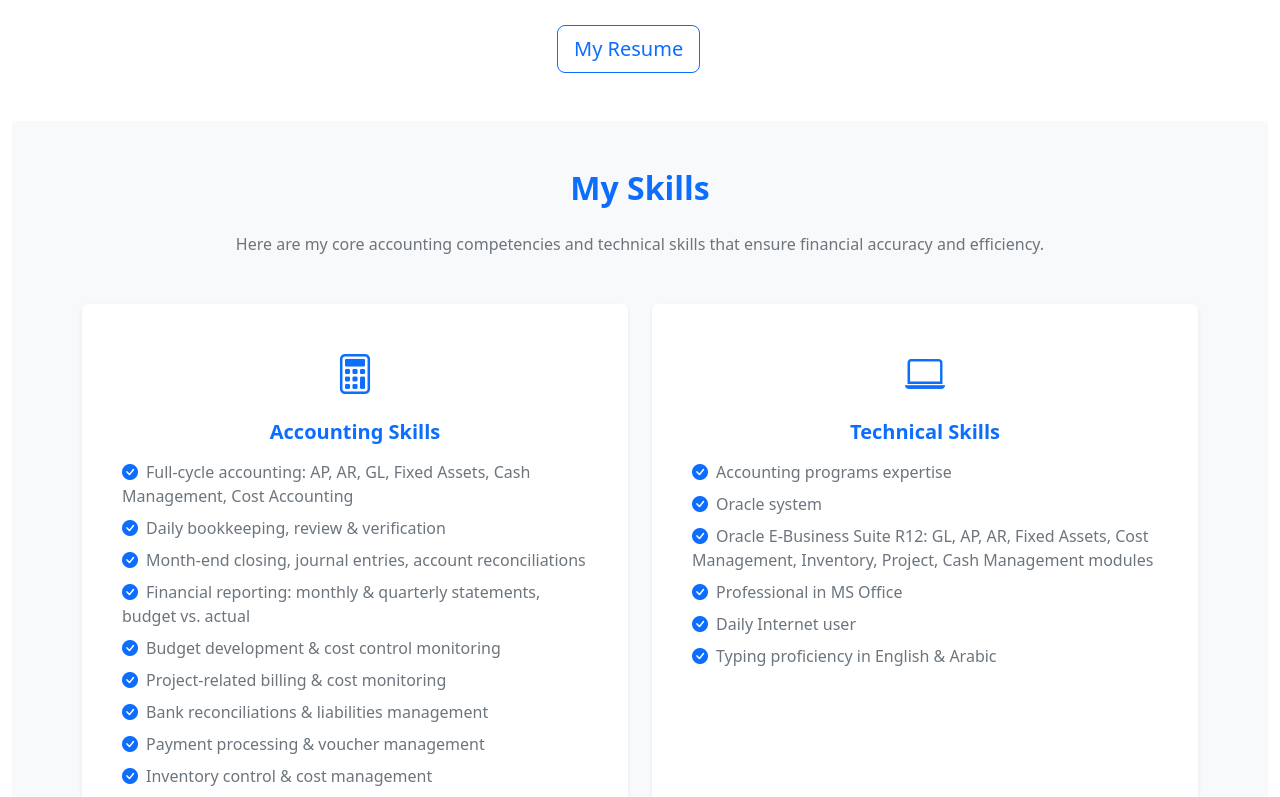
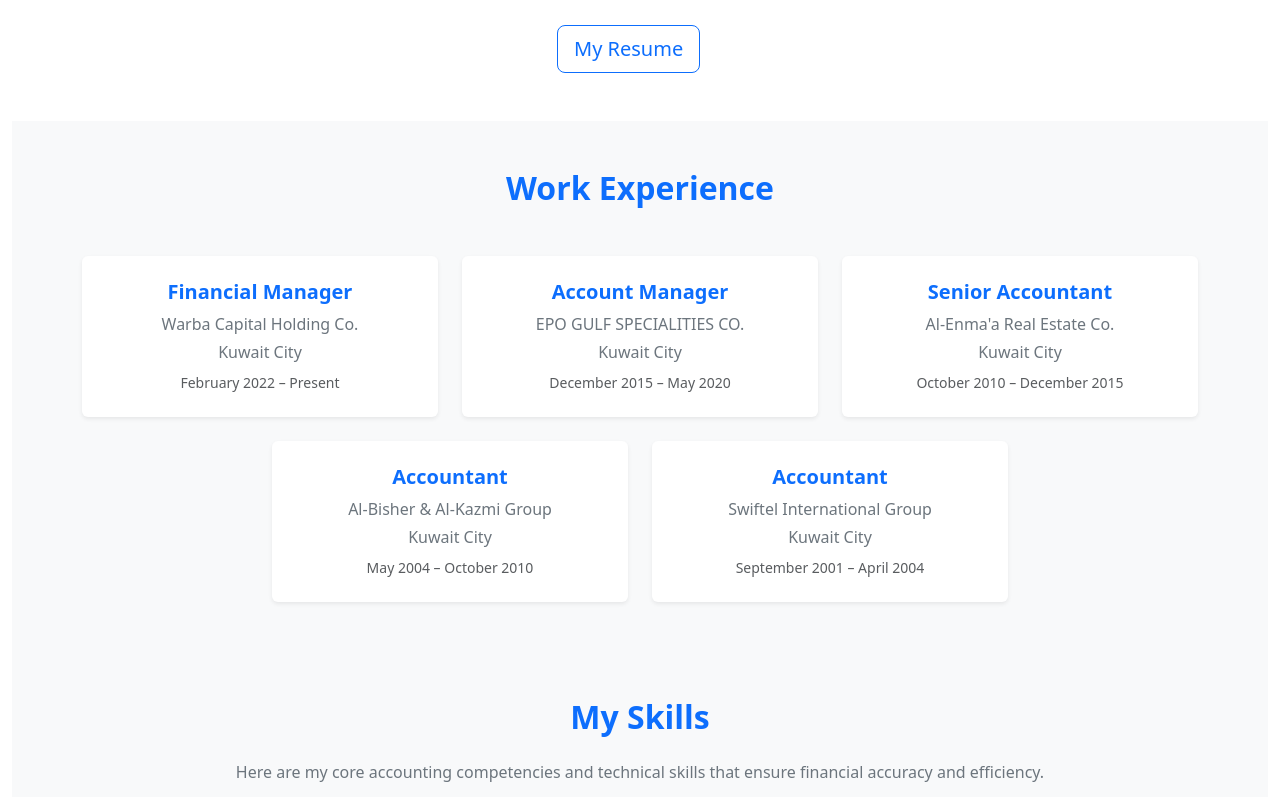
Before and after one commit to sherifshoukryalqwatly/KS_Portfolio, a React (Vite) app: page / in a window 1280 px wide. Shown: the part 1203-2000 px from the top of the page. Built offline with nearby package versions, Linux system fonts and the light colour scheme.

Commit message:
edit (Experience): add Experience Section

```diff
--- a/src/App.css
+++ b/src/App.css
@@ -32,7 +32,7 @@ nav li:hover a {
 .hero {
     min-height: 100vh;
     background: linear-gradient(rgba(0,0,0,0.7), rgba(0,0,0,0.7)),
-                url('./assets/hero.jpg') center/cover no-repeat;
+                url('./assets/q2.jpg') center/cover no-repeat;
 }
 
 .hero-content {
--- /dev/null
+++ b/src/components/experiance.jsx
@@ -0,0 +1,61 @@
+import useScrollAnimation from "../hooks/useScrollAnimation.jsx";
+
+function Experience() {
+    const ref = useScrollAnimation();
+
+    const experiences = [
+        {
+            role: "Financial Manager",
+            company: "Warba Capital Holding Co.",
+            location: "Kuwait City",
+            period: "February 2022 – Present",
+        },
+        {
+            role: "Account Manager",
+            company: "EPO GULF SPECIALITIES CO.",
+            location: "Kuwait City",
+            period: "December 2015 – May 2020",
+        },
+        {
+            role: "Senior Accountant",
+            company: "Al-Enma'a Real Estate Co.",
+            location: "Kuwait City",
+            period: "October 2010 – December 2015",
+        },
+        {
+            role: "Accountant",
+            company: "Al-Bisher & Al-Kazmi Group",
+            location: "Kuwait City",
+            period: "May 2004 – October 2010",
+        },
+        {
+            role: "Accountant",
+            company: "Swiftel International Group",
+            location: "Kuwait City",
+            period: "September 2001 – April 2004",
+        },
+    ];
+
+    return (
+        <section id="experience" ref={ref} className="scroll-section experience-section py-5 bg-light">
+            <div className="container text-center">
+                <h2 className="fw-bold text-primary mb-5">Work Experience</h2>
+
+                <div className="row justify-content-center g-4">
+                    {experiences.map((exp, index) => (
+                        <div key={index} className="col-md-6 col-lg-4">
+                            <div className="card shadow-sm border-0 p-4 scroll-animate h-100">
+                                <h5 className="fw-bold text-primary mb-2">{exp.role}</h5>
+                                <p className="text-secondary mb-1">{exp.company}</p>
+                                <p className="text-secondary mb-2">{exp.location}</p>
+                                <small className="text-muted">{exp.period}</small>
+                            </div>
+                        </div>
+                    ))}
+                </div>
+            </div>
+        </section>
+    );
+}
+
+export default Experience;
--- a/src/components/navbar.jsx
+++ b/src/components/navbar.jsx
@@ -40,8 +40,8 @@ function Navbar() {
                         </a>
                         </li>
                         <li className="nav-item">
-                        <a className="nav-link nav-link-custom text-light fs-5" href="#projects">
-                            Projects
+                        <a className="nav-link nav-link-custom text-light fs-5" href="#experience">
+                            Experience
                         </a>
                         </li>
                         <li className="nav-item">
--- a/src/pages/home.jsx
+++ b/src/pages/home.jsx
@@ -2,12 +2,14 @@ import Hero from "../components/hero.jsx"
 import About from "../components/about.jsx"
 import Skills from "../components/skills.jsx"
 import Contact from "../components/contact.jsx"
+import Experiance from "../components/experiance.jsx"
 function Home() {
     return <>
         <div>
             <Hero/>
             <div className="container-fluid">
                 <About/>
+                <Experiance/>
                 <Skills/>
                 <Contact/>
             </div>
```
Also changed, not shown: src/assets/q2.jpg (added).
